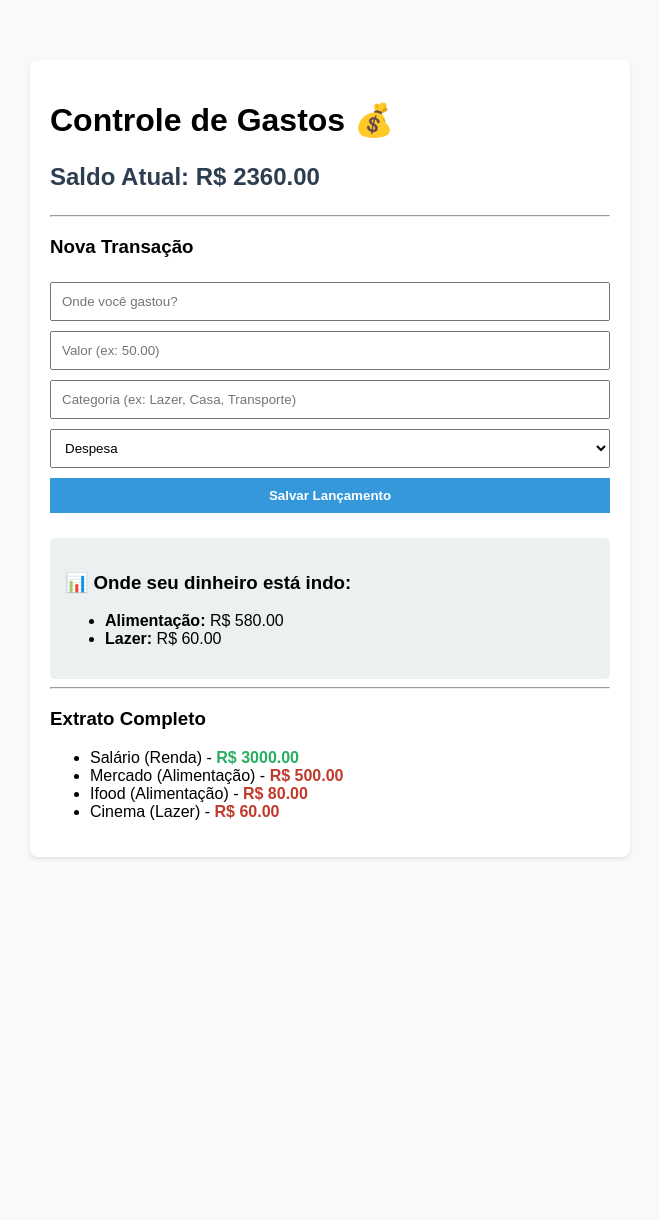
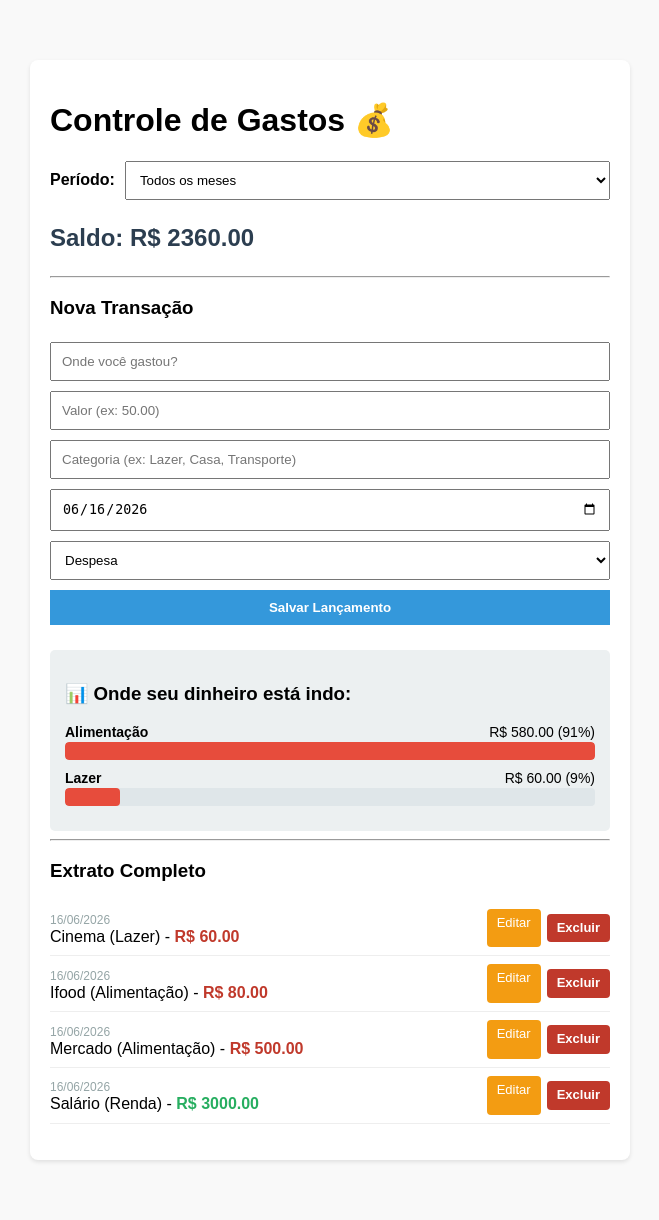
Before and after one commit to wotocoskig/whereMyCash, a Flask app: page / in a window 1280 px wide. Shown: the whole page, without its empty margins (310-969 px from the left). Before the commit the page ends 859 px from the top, so only its background shows below. Run offline with Flask 3, Linux system fonts and the light colour scheme; data comes from the database, SQL or seed files in the repository.

Commit message:
feat: persistencia SQLite, editar/excluir e relatorios por mes
- Migra armazenamento de lista em memoria para SQLite (database.db)
- Adiciona rotas para editar e excluir lancamentos (com confirmacao)
- Adiciona coluna 'data' com migracao automatica de bancos antigos
- Filtro por mes na home (saldo, extrato e grafico por periodo)
- Grafico de barras de gastos por categoria com percentual
- Adiciona requirements.txt, .gitignore (ignora database.db) e CLAUDE.md

```diff
--- a/app.py
+++ b/app.py
@@ -1,45 +1,209 @@
+import sqlite3
+from datetime import date, datetime
 from flask import Flask, render_template, request, redirect
 
 app = Flask(__name__)
 
-# Nossa simulação agora tem "categoria"
-transacoes = [
-    {"descricao": "Salário", "valor": 3000.00, "tipo": "RECEITA", "categoria": "Renda"},
-    {"descricao": "Mercado", "valor": 500.00, "tipo": "DESPESA", "categoria": "Alimentação"},
-    {"descricao": "Ifood", "valor": 80.00, "tipo": "DESPESA", "categoria": "Alimentação"},
-    {"descricao": "Cinema", "valor": 60.00, "tipo": "DESPESA", "categoria": "Lazer"}
+DB = "database.db"
+
+
+def get_db():
+    """Abre conexão com o banco e devolve linhas acessíveis por nome de coluna."""
+    conn = sqlite3.connect(DB)
+    conn.row_factory = sqlite3.Row
+    return conn
+
+
+def init_db():
+    """Cria a tabela, faz migração da coluna 'data' e popula exemplos na 1ª vez."""
+    conn = get_db()
+    conn.execute("""
+        CREATE TABLE IF NOT EXISTS transacoes (
+            id        INTEGER PRIMARY KEY AUTOINCREMENT,
+            descricao TEXT    NOT NULL,
+            valor     REAL    NOT NULL,
+            tipo      TEXT    NOT NULL,
+            categoria TEXT    NOT NULL
+        )
+    """)
+
+    # Migração: adiciona a coluna 'data' se ainda não existir (bancos antigos)
+    colunas = [c["name"] for c in conn.execute("PRAGMA table_info(transacoes)")]
+    if "data" not in colunas:
+        conn.execute("ALTER TABLE transacoes ADD COLUMN data TEXT")
+        # Lançamentos antigos sem data recebem a data de hoje
+        conn.execute(
+            "UPDATE transacoes SET data = ? WHERE data IS NULL",
+            (date.today().isoformat(),),
+        )
+
+    # Se a tabela estiver vazia, insere as transações de exemplo (seed inicial)
+    total = conn.execute("SELECT COUNT(*) FROM transacoes").fetchone()[0]
+    if total == 0:
+        hoje = date.today().isoformat()
+        exemplos = [
+            ("Salário", 3000.00, "RECEITA", "Renda", hoje),
+            ("Mercado", 500.00, "DESPESA", "Alimentação", hoje),
+            ("Ifood", 80.00, "DESPESA", "Alimentação", hoje),
+            ("Cinema", 60.00, "DESPESA", "Lazer", hoje),
+        ]
+        conn.executemany(
+            "INSERT INTO transacoes (descricao, valor, tipo, categoria, data) "
+            "VALUES (?, ?, ?, ?, ?)",
+            exemplos,
+        )
+
+    conn.commit()
+    conn.close()
+
+
+# ---- Filtros de template (formatação amigável) ----
+
+MESES_PT = [
+    "", "Janeiro", "Fevereiro", "Março", "Abril", "Maio", "Junho",
+    "Julho", "Agosto", "Setembro", "Outubro", "Novembro", "Dezembro",
 ]
+
+
+@app.template_filter("data_br")
+def data_br(valor):
+    """Converte 'AAAA-MM-DD' para 'DD/MM/AAAA'. Tolerante a valores vazios."""
+    if not valor:
+        return ""
+    try:
+        return datetime.strptime(valor, "%Y-%m-%d").strftime("%d/%m/%Y")
+    except ValueError:
+        return valor
+
+
+@app.template_filter("mes_br")
+def mes_br(aaaa_mm):
+    """Converte 'AAAA-MM' para 'Mês/AAAA' (ex: 'Junho/2026')."""
+    try:
+        ano, mes = aaaa_mm.split("-")
+        return f"{MESES_PT[int(mes)]}/{ano}"
+    except (ValueError, IndexError):
+        return aaaa_mm
+
 
 @app.route('/')
 def index():
-    # 1. Calcula o Saldo
-    saldo = sum(t["valor"] if t["tipo"] == "RECEITA" else -t["valor"] for t in transacoes)
+    mes_sel = request.args.get('mes', 'todos')
 
-    # 2. Calcula onde o dinheiro está indo (Agrupando por Categoria)
-    gastos_por_categoria = {}
+    conn = get_db()
+    todas = conn.execute(
+        "SELECT * FROM transacoes ORDER BY data DESC, id DESC"
+    ).fetchall()
+    conn.close()
+
+    # Lista de meses disponíveis (AAAA-MM) para o filtro, do mais recente ao mais antigo
+    meses = sorted({t["data"][:7] for t in todas if t["data"]}, reverse=True)
+
+    # Aplica o filtro de mês (se não for "todos")
+    if mes_sel != 'todos':
+        transacoes = [t for t in todas if t["data"] and t["data"].startswith(mes_sel)]
+    else:
+        transacoes = todas
+
+    # 1. Saldo do período exibido
+    saldo = sum(
+        t["valor"] if t["tipo"] == "RECEITA" else -t["valor"]
+        for t in transacoes
+    )
+
+    # 2. Gastos por categoria (só DESPESA)
+    gastos = {}
     for t in transacoes:
         if t["tipo"] == "DESPESA":
-            cat = t["categoria"]
-            # Se a categoria já existe no dicionário, soma o valor. Se não, cria com o valor atual.
-            gastos_por_categoria[cat] = gastos_por_categoria.get(cat, 0) + t["valor"]
+            gastos[t["categoria"]] = gastos.get(t["categoria"], 0) + t["valor"]
 
-    return render_template('index.html', transacoes=transacoes, saldo=saldo, resumo=gastos_por_categoria)
+    # Prepara dados do gráfico: lista ordenada com percentual relativo ao maior gasto
+    maior = max(gastos.values()) if gastos else 0
+    total_despesas = sum(gastos.values())
+    resumo = [
+        {
+            "categoria": cat,
+            "total": total,
+            "pct_barra": (total / maior * 100) if maior else 0,
+            "pct_total": (total / total_despesas * 100) if total_despesas else 0,
+        }
+        for cat, total in sorted(gastos.items(), key=lambda x: x[1], reverse=True)
+    ]
+
+    return render_template(
+        'index.html',
+        transacoes=transacoes,
+        saldo=saldo,
+        resumo=resumo,
+        meses=meses,
+        mes_sel=mes_sel,
+        hoje=date.today().isoformat(),
+    )
+
 
 @app.route('/adicionar', methods=['POST'])
 def adicionar():
     descricao = request.form['descricao']
     valor = float(request.form['valor'])
     tipo = request.form['tipo']
-    categoria = request.form['categoria'] # Capturando a nova informação
+    categoria = request.form['categoria']
+    data_lanc = request.form.get('data') or date.today().isoformat()
 
-    transacoes.append({
-        "descricao": descricao,
-        "valor": valor,
-        "tipo": tipo,
-        "categoria": categoria
-    })
+    conn = get_db()
+    conn.execute(
+        "INSERT INTO transacoes (descricao, valor, tipo, categoria, data) "
+        "VALUES (?, ?, ?, ?, ?)",
+        (descricao, valor, tipo, categoria, data_lanc),
+    )
+    conn.commit()
+    conn.close()
 
     return redirect('/')
 
+
+@app.route('/excluir/<int:id>', methods=['POST'])
+def excluir(id):
+    conn = get_db()
+    conn.execute("DELETE FROM transacoes WHERE id = ?", (id,))
+    conn.commit()
+    conn.close()
+    return redirect('/')
+
+
+@app.route('/editar/<int:id>', methods=['GET', 'POST'])
+def editar(id):
+    conn = get_db()
+
+    # POST: salva as alterações
+    if request.method == 'POST':
+        conn.execute(
+            "UPDATE transacoes SET descricao = ?, valor = ?, tipo = ?, "
+            "categoria = ?, data = ? WHERE id = ?",
+            (
+                request.form['descricao'],
+                float(request.form['valor']),
+                request.form['tipo'],
+                request.form['categoria'],
+                request.form.get('data') or date.today().isoformat(),
+                id,
+            ),
+        )
+        conn.commit()
+        conn.close()
+        return redirect('/')
+
+    # GET: mostra o formulário pré-preenchido
+    transacao = conn.execute(
+        "SELECT * FROM transacoes WHERE id = ?", (id,)
+    ).fetchone()
+    conn.close()
+
+    if transacao is None:
+        return redirect('/')
+
+    return render_template('editar.html', t=transacao)
+
+
 if __name__ == '__main__':
+    init_db()
     app.run(debug=True)
--- a/templates/index.html
+++ b/templates/index.html
@@ -2,6 +2,7 @@
 <html lang="pt-BR">
 <head>
     <meta charset="UTF-8">
+    <meta name="viewport" content="width=device-width, initial-scale=1.0">
     <title>Meu Controle Financeiro</title>
     <style>
         body { font-family: Arial, sans-serif; max-width: 600px; margin: 40px auto; padding: 20px; background-color: #f9f9f9;}
@@ -13,12 +14,47 @@
         button { background-color: #3498db; color: white; border: none; cursor: pointer; font-weight: bold; }
         button:hover { background-color: #2980b9; }
         .resumo-box { background-color: #ecf0f1; padding: 15px; border-radius: 5px; margin-top: 20px;}
+        .filtro { display: flex; align-items: center; gap: 10px; margin: 10px 0; }
+        .filtro label { font-weight: bold; white-space: nowrap; }
+        .filtro select { margin: 0; }
+        /* Gráfico de barras de gastos por categoria */
+        .grafico { list-style: none; padding: 0; margin: 0; }
+        .grafico li { margin-bottom: 10px; }
+        .barra-topo { display: flex; justify-content: space-between; font-size: 14px; margin-bottom: 2px; }
+        .barra-trilho { background-color: #dfe6e9; border-radius: 4px; overflow: hidden; height: 18px; }
+        .barra-preenchida { background-color: #e74c3c; height: 100%; border-radius: 4px; }
+        .extrato { list-style: none; padding: 0; }
+        .extrato li { display: flex; align-items: center; justify-content: space-between;
+                      padding: 8px 0; border-bottom: 1px solid #eee; gap: 8px; }
+        .extrato .info { flex: 1; }
+        .extrato .data { color: #95a5a6; font-size: 12px; }
+        .acoes { display: flex; gap: 6px; }
+        .acoes form, .acoes a { margin: 0; width: auto; }
+        .btn-acao { padding: 4px 10px; font-size: 13px; border-radius: 4px;
+                    text-decoration: none; display: inline-block; line-height: 1.6; }
+        .btn-editar { background-color: #f39c12; color: white; }
+        .btn-editar:hover { background-color: #e67e22; }
+        .btn-excluir { background-color: #c0392b; color: white; }
+        .btn-excluir:hover { background-color: #a93226; }
+        .vazio { color: #95a5a6; font-style: italic; }
     </style>
 </head>
 <body>
     <div class="container">
         <h1>Controle de Gastos 💰</h1>
-        <p class="saldo">Saldo Atual: R$ {{ "%.2f"|format(saldo) }}</p>
+
+        <!-- Filtro por mês -->
+        <form class="filtro" method="GET" action="/">
+            <label for="mes">Período:</label>
+            <select name="mes" id="mes" onchange="this.form.submit()">
+                <option value="todos" {% if mes_sel == 'todos' %}selected{% endif %}>Todos os meses</option>
+                {% for m in meses %}
+                    <option value="{{ m }}" {% if mes_sel == m %}selected{% endif %}>{{ m|mes_br }}</option>
+                {% endfor %}
+            </select>
+        </form>
+
+        <p class="saldo">Saldo{% if mes_sel != 'todos' %} de {{ mes_sel|mes_br }}{% endif %}: R$ {{ "%.2f"|format(saldo) }}</p>
 
         <hr>
 
@@ -27,6 +63,7 @@
             <input type="text" name="descricao" placeholder="Onde você gastou?" required>
             <input type="number" step="0.01" name="valor" placeholder="Valor (ex: 50.00)" required>
             <input type="text" name="categoria" placeholder="Categoria (ex: Lazer, Casa, Transporte)" required>
+            <input type="date" name="data" value="{{ hoje }}" required>
             <select name="tipo">
                 <option value="DESPESA">Despesa</option>
                 <option value="RECEITA">Receita</option>
@@ -36,24 +73,48 @@
 
         <div class="resumo-box">
             <h3>📊 Onde seu dinheiro está indo:</h3>
-            <ul>
-                {% for cat, total in resumo.items() %}
-                    <li><strong>{{ cat }}:</strong> R$ {{ "%.2f"|format(total) }}</li>
-                {% endfor %}
-            </ul>
+            {% if resumo %}
+                <ul class="grafico">
+                    {% for r in resumo %}
+                        <li>
+                            <div class="barra-topo">
+                                <strong>{{ r.categoria }}</strong>
+                                <span>R$ {{ "%.2f"|format(r.total) }} ({{ "%.0f"|format(r.pct_total) }}%)</span>
+                            </div>
+                            <div class="barra-trilho">
+                                <div class="barra-preenchida" style="width: {{ r.pct_barra }}%;"></div>
+                            </div>
+                        </li>
+                    {% endfor %}
+                </ul>
+            {% else %}
+                <p class="vazio">Nenhuma despesa neste período.</p>
+            {% endif %}
         </div>
 
         <hr>
 
-        <h3>Extrato Completo</h3>
-        <ul>
+        <h3>Extrato {% if mes_sel != 'todos' %}({{ mes_sel|mes_br }}){% else %}Completo{% endif %}</h3>
+        <ul class="extrato">
             {% for t in transacoes %}
                 <li>
-                    {{ t.descricao }} ({{ t.categoria }}) -
-                    <span class="{{ t.tipo|lower }}">
-                        R$ {{ "%.2f"|format(t.valor) }}
+                    <span class="info">
+                        <span class="data">{{ t.data|data_br }}</span><br>
+                        {{ t.descricao }} ({{ t.categoria }}) -
+                        <span class="{{ t.tipo|lower }}">
+                            R$ {{ "%.2f"|format(t.valor) }}
+                        </span>
+                    </span>
+                    <span class="acoes">
+                        <a class="btn-acao btn-editar" href="/editar/{{ t.id }}">Editar</a>
+                        <form action="/excluir/{{ t.id }}" method="POST"
+                              onsubmit="return confirm('Excluir este lançamento?');">
+                            <button type="submit" class="btn-acao btn-excluir">Excluir</button>
+                        </form>
                     </span>
                 </li>
+            {% else %}
+                <li class="vazio">Nenhum lançamento neste período.</li>
             {% endfor %}
         </ul>
     </div>
```
Also changed, not shown: CLAUDE.md (added, +40 -0 lines), requirements.txt (added, +7 -0 lines), templates/editar.html (added, +35 -0 lines), 1 other file.
